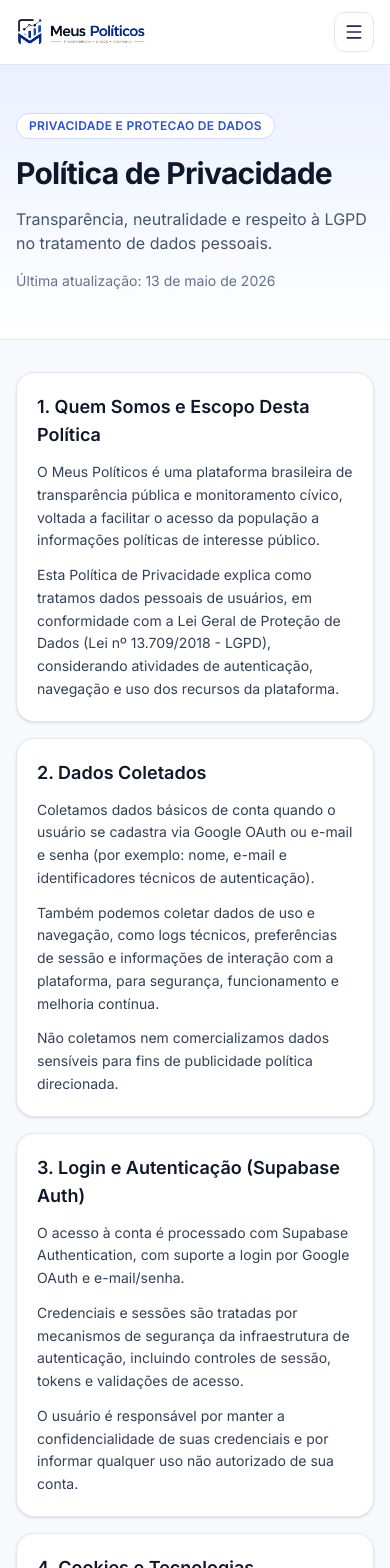
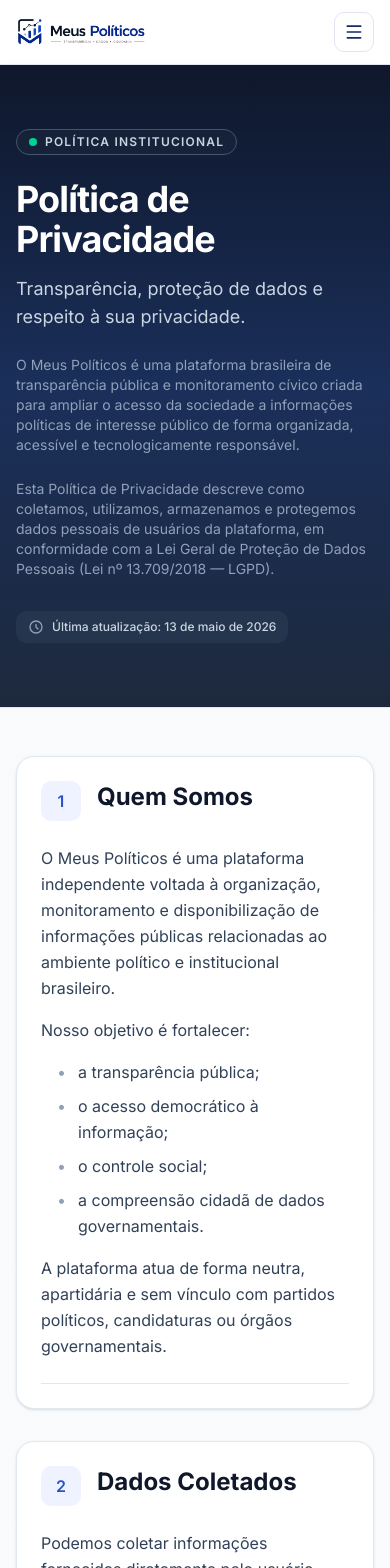
Before and after one commit to paulobolliger/meus-politicos, a Next.js app in the folder app/: page /privacidade in a window 390 px wide. Shown: the top 1568 px of the page. Built offline with nearby package versions, Linux system fonts and the light colour scheme.

Commit message:
refactor: redesign página de privacidade com novo conteúdo institucional e layout moderno

```diff
--- a/app/src/app/privacidade/page.tsx
+++ b/app/src/app/privacidade/page.tsx
@@ -1,163 +1,362 @@
+'use client'
+
 import Link from 'next/link'
+import { useState, useEffect } from 'react'
+import { ChevronUp } from 'lucide-react'
 
 const dataAtualizacao = '13 de maio de 2026'
 
 const secoes = [
   {
-    titulo: '1. Quem Somos e Escopo Desta Política',
+    id: 'quem-somos',
+    numero: 1,
+    titulo: 'Quem Somos',
     conteudo: [
-      'O Meus Políticos é uma plataforma brasileira de transparência pública e monitoramento cívico, voltada a facilitar o acesso da população a informações políticas de interesse público.',
-      'Esta Política de Privacidade explica como tratamos dados pessoais de usuários, em conformidade com a Lei Geral de Proteção de Dados (Lei nº 13.709/2018 - LGPD), considerando atividades de autenticação, navegação e uso dos recursos da plataforma.',
+      'O Meus Políticos é uma plataforma independente voltada à organização, monitoramento e disponibilização de informações públicas relacionadas ao ambiente político e institucional brasileiro.',
+      'Nosso objetivo é fortalecer:',
+      '• a transparência pública;\n• o acesso democrático à informação;\n• o controle social;\n• a compreensão cidadã de dados governamentais.',
+      'A plataforma atua de forma neutra, apartidária e sem vínculo com partidos políticos, candidaturas ou órgãos governamentais.',
     ],
   },
   {
-    titulo: '2. Dados Coletados',
+    id: 'dados-coletados',
+    numero: 2,
+    titulo: 'Dados Coletados',
     conteudo: [
-      'Coletamos dados básicos de conta quando o usuário se cadastra via Google OAuth ou e-mail e senha (por exemplo: nome, e-mail e identificadores técnicos de autenticação).',
-      'Também podemos coletar dados de uso e navegação, como logs técnicos, preferências de sessão e informações de interação com a plataforma, para segurança, funcionamento e melhoria contínua.',
-      'Não coletamos nem comercializamos dados sensíveis para fins de publicidade política direcionada.',
+      'Podemos coletar informações fornecidas diretamente pelo usuário durante:',
+      '• criação de conta;\n• autenticação;\n• navegação;\n• interação com funcionalidades da plataforma.',
+      'Os dados coletados podem incluir:',
+      '• nome;\n• endereço de e-mail;\n• identificadores de autenticação;\n• imagem de perfil (quando disponibilizada pelo provedor de login);\n• registros técnicos de acesso;\n• informações de sessão;\n• preferências de uso;\n• dados básicos de dispositivo e navegador.',
+      'Também podem ser gerados logs técnicos e métricas operacionais necessários para segurança, estabilidade e melhoria contínua da plataforma.',
+      'O Meus Políticos não comercializa dados pessoais e não utiliza informações pessoais para publicidade política direcionada.',
     ],
   },
   {
-    titulo: '3. Login e Autenticação (Supabase Auth)',
+    id: 'autenticacao',
+    numero: 3,
+    titulo: 'Login e Autenticação',
     conteudo: [
-      'O acesso à conta é processado com Supabase Authentication, com suporte a login por Google OAuth e e-mail/senha.',
-      'Credenciais e sessões são tratadas por mecanismos de segurança da infraestrutura de autenticação, incluindo controles de sessão, tokens e validações de acesso.',
-      'O usuário é responsável por manter a confidencialidade de suas credenciais e por informar qualquer uso não autorizado de sua conta.',
+      'O acesso à plataforma pode ocorrer por meio de:',
+      '• Google OAuth;\n• login via X (Twitter);\n• autenticação por e-mail e senha;\n• outros métodos que venham a ser disponibilizados futuramente.',
+      'Os processos de autenticação utilizam serviços especializados de infraestrutura, incluindo Supabase Authentication, com mecanismos de segurança para:',
+      '• gerenciamento de sessão;\n• emissão de tokens;\n• validação de acesso;\n• proteção contra acessos indevidos.',
+      'O usuário é responsável por manter a confidencialidade de suas credenciais e comunicar imediatamente qualquer uso suspeito ou não autorizado de sua conta.',
     ],
   },
   {
-    titulo: '4. Cookies e Tecnologias Semelhantes',
+    id: 'cookies',
+    numero: 4,
+    titulo: 'Cookies e Tecnologias Semelhantes',
     conteudo: [
-      'Utilizamos cookies e tecnologias semelhantes para manter sessões autenticadas, melhorar desempenho e garantir o funcionamento adequado das funcionalidades da plataforma.',
-      'Podem existir cookies estritamente necessários (segurança e autenticação) e cookies de medição/analytics, conforme configuração ativa no ambiente.',
-      'O usuário pode gerenciar cookies no navegador, ciente de que a desativação de determinados cookies pode impactar funcionalidades essenciais.',
+      'Utilizamos cookies e tecnologias similares para:',
+      '• manter sessões autenticadas;\n• melhorar desempenho;\n• garantir funcionamento adequado da plataforma;\n• personalizar experiência de navegação;\n• analisar métricas de uso e estabilidade.',
+      'Os cookies podem incluir:',
+      '• cookies estritamente necessários;\n• cookies de segurança;\n• cookies de autenticação;\n• cookies analíticos e estatísticos.',
+      'O usuário pode gerenciar ou bloquear cookies diretamente em seu navegador, ciente de que determinadas funcionalidades poderão ser afetadas.',
     ],
   },
   {
-    titulo: '5. Analytics e Métricas de Uso',
+    id: 'analytics',
+    numero: 5,
+    titulo: 'Analytics e Métricas Operacionais',
     conteudo: [
-      'Podemos coletar métricas agregadas de acesso e comportamento para entender performance, estabilidade, usabilidade e evolução do produto.',
-      'Sempre que possível, adotamos minimização de dados e análise agregada, evitando identificação desnecessária de usuários.',
-      'Essas métricas são utilizadas para melhoria de serviço, não para venda de dados pessoais.',
+      'Podemos utilizar ferramentas de analytics e monitoramento para compreender:',
+      '• estabilidade da aplicação;\n• desempenho técnico;\n• usabilidade;\n• comportamento agregado de navegação;\n• evolução do produto.',
+      'Sempre que possível, adotamos princípios de:',
+      '• minimização de dados;\n• anonimização;\n• agregação estatística;\n• redução de identificação individual.',
+      'As informações coletadas são utilizadas exclusivamente para melhoria da plataforma e segurança operacional.',
     ],
   },
   {
-    titulo: '6. Uso de Dados Públicos e Fontes Oficiais',
+    id: 'dados-publicos',
+    numero: 6,
+    titulo: 'Dados Públicos e Fontes Governamentais',
     conteudo: [
-      'A plataforma pode exibir dados políticos e institucionais obtidos de APIs governamentais oficiais, portais de dados abertos e outras fontes públicas legítimas.',
-      'Esses dados têm natureza informativa e cívica, com foco em transparência democrática, sem endosso político-partidário.',
-      'Empregamos processos de tratamento para organização e legibilidade, preservando o caráter público e a referência às fontes de origem.',
+      'O Meus Políticos pode exibir informações provenientes de:',
+      '• APIs governamentais oficiais;\n• portais de transparência;\n• bases públicas abertas;\n• diários oficiais;\n• fontes institucionais legítimas.',
+      'Esses dados possuem natureza pública e são organizados para facilitar:',
+      '• pesquisa;\n• acompanhamento;\n• contextualização;\n• compreensão cidadã.',
+      'A plataforma não altera a natureza pública dessas informações e busca preservar referências de origem sempre que possível.',
+      'O tratamento e organização dos dados não representam apoio político, recomendação eleitoral ou posicionamento partidário.',
     ],
   },
   {
-    titulo: '7. Finalidades e Bases Legais (LGPD)',
+    id: 'finalidades-lgpd',
+    numero: 7,
+    titulo: 'Finalidades e Bases Legais (LGPD)',
     conteudo: [
-      'Tratamos dados pessoais para finalidades como autenticação, segurança da conta, operação da plataforma, comunicação com o usuário, cumprimento de obrigações legais e melhoria de serviço.',
-      'As bases legais podem incluir execução de contrato, cumprimento de obrigação legal/regulatória, legítimo interesse e, quando aplicável, consentimento.',
-      'Aplicamos princípios da LGPD, incluindo necessidade, adequação, transparência, segurança e prevenção.',
+      'O tratamento de dados pessoais ocorre para finalidades legítimas relacionadas à operação da plataforma, incluindo:',
+      '• autenticação e gerenciamento de contas;\n• segurança da informação;\n• prevenção a fraudes;\n• funcionamento técnico da plataforma;\n• comunicação institucional;\n• melhoria contínua de funcionalidades;\n• cumprimento de obrigações legais e regulatórias.',
+      'As bases legais aplicáveis podem incluir:',
+      '• execução de contrato;\n• cumprimento de obrigação legal;\n• legítimo interesse;\n• exercício regular de direitos;\n• consentimento, quando necessário.',
+      'Adotamos os princípios previstos pela LGPD, incluindo:',
+      '• finalidade;\n• adequação;\n• necessidade;\n• transparência;\n• segurança;\n• prevenção;\n• responsabilização.',
     ],
   },
   {
-    titulo: '8. Compartilhamento, Retenção e Proteção de Dados',
+    id: 'compartilhamento',
+    numero: 8,
+    titulo: 'Compartilhamento e Retenção de Dados',
     conteudo: [
-      'Não vendemos dados pessoais de usuários.',
-      'Dados podem ser compartilhados apenas com operadores e serviços necessários à operação (por exemplo, autenticação, infraestrutura e segurança), mediante controles contratuais e técnicos.',
-      'Mantemos medidas razoáveis de segurança, incluindo controles de acesso e boas práticas de proteção, pelo período necessário ao cumprimento das finalidades e obrigações legais.',
+      'O Meus Políticos não vende dados pessoais de usuários.',
+      'Dados poderão ser compartilhados apenas com prestadores de serviço e operadores essenciais à operação da plataforma, tais como:',
+      '• serviços de autenticação;\n• hospedagem e infraestrutura;\n• monitoramento técnico;\n• segurança;\n• analytics.',
+      'Esses compartilhamentos ocorrem sob medidas razoáveis de proteção técnica e contratual.',
+      'Os dados são armazenados somente pelo período necessário ao cumprimento:',
+      '• das finalidades descritas nesta política;\n• de obrigações legais;\n• de requisitos regulatórios;\n• de necessidades legítimas de segurança e operação.',
     ],
   },
   {
-    titulo: '9. Direitos do Titular (LGPD)',
+    id: 'seguranca',
+    numero: 9,
+    titulo: 'Segurança da Informação',
     conteudo: [
-      'Nos termos da LGPD, o titular pode solicitar confirmação de tratamento, acesso, correção, anonimização, portabilidade, eliminação quando cabível e informações sobre compartilhamento.',
-      'Também é possível solicitar revisão de decisões automatizadas quando aplicável e obter informações sobre critérios utilizados.',
-      'Para exercer direitos, entre em contato pelo e-mail indicado nesta política.',
+      'Empregamos medidas técnicas e organizacionais razoáveis para proteger dados pessoais contra:',
+      '• acessos não autorizados;\n• destruição;\n• perda;\n• alteração;\n• divulgação indevida;\n• incidentes de segurança.',
+      'Apesar dos esforços contínuos de proteção, nenhum ambiente digital é completamente imune a riscos.',
+      'O usuário reconhece os riscos inerentes ao uso da internet e compromete-se a utilizar a plataforma de maneira segura e responsável.',
     ],
   },
   {
-    titulo: '10. Alterações desta Política',
+    id: 'direitos',
+    numero: 10,
+    titulo: 'Direitos do Titular de Dados',
     conteudo: [
-      'Esta Política de Privacidade pode ser atualizada para refletir melhorias de produto, mudanças regulatórias ou ajustes operacionais.',
-      'Quando houver alterações relevantes, a nova versão será publicada nesta página com a data de atualização correspondente.',
+      'Nos termos da LGPD, o titular dos dados poderá solicitar:',
+      '• confirmação da existência de tratamento;\n• acesso aos dados;\n• correção de informações incompletas ou desatualizadas;\n• anonimização, bloqueio ou eliminação quando aplicável;\n• portabilidade;\n• informações sobre compartilhamento;\n• revisão de decisões automatizadas, quando existente.',
+      'As solicitações poderão ser realizadas por meio dos canais oficiais de contato informados nesta política.',
     ],
   },
   {
-    titulo: '11. Contato',
+    id: 'alteracoes',
+    numero: 11,
+    titulo: 'Alterações desta Política',
     conteudo: [
-      'Dúvidas, solicitações e exercício de direitos relacionados à privacidade e proteção de dados podem ser encaminhados para contato@meuspoliticos.com.br.',
+      'Esta Política de Privacidade poderá ser atualizada periodicamente para refletir:',
+      '• evolução da plataforma;\n• mudanças regulatórias;\n• melhorias técnicas;\n• alterações operacionais;\n• adequações legais.',
+      'A versão vigente estará sempre disponível nesta página com sua respectiva data de atualização.',
+    ],
+  },
+  {
+    id: 'contato',
+    numero: 12,
+    titulo: 'Contato',
+    conteudo: [
+      'Para dúvidas, solicitações relacionadas à privacidade ou exercício de direitos previstos na LGPD, entre em contato:',
+      'contato@meuspoliticos.com.br',
     ],
   },
 ]
 
+function TableOfContents({ activeSection }: { activeSection: string }) {
+  return (
+    <nav
+      className="sticky top-4 max-h-[calc(100vh-2rem)] space-y-2 overflow-y-auto rounded-2xl border border-slate-200 bg-white p-4 shadow-sm"
+      aria-label="Navegação da página"
+    >
+      <h3 className="px-2 text-xs font-semibold uppercase tracking-widest text-slate-500">Sumário</h3>
+      <ul className="space-y-1">
+        {secoes.map((secao) => (
+          <li key={secao.id}>
+            <a
+              href={`#${secao.id}`}
+              className={`block rounded-lg px-3 py-2 text-sm transition ${
+                activeSection === secao.id
+                  ? 'bg-[#eef3ff] font-medium text-[#2952cc]'
+                  : 'text-slate-600 hover:bg-slate-100 hover:text-slate-900'
+              }`}
+            >
+              {secao.numero}. {secao.titulo}
+            </a>
+          </li>
+        ))}
+      </ul>
+    </nav>
+  )
+}
+
 export default function PrivacyPage() {
+  const [activeSection, setActiveSection] = useState('')
+  const [showScrollTop, setShowScrollTop] = useState(false)
+
+  useEffect(() => {
+    const handleScroll = () => {
+      setShowScrollTop(window.scrollY > 400)
+
+      // Detectar seção ativa
+      const sections = secoes.map((s) => document.getElementById(s.id)).filter(Boolean)
+      const scrollPosition = window.scrollY + 100
+
+      for (const section of sections) {
+        if (section) {
+          const { offsetTop, offsetHeight } = section
+          if (scrollPosition >= offsetTop && scrollPosition < offsetTop + offsetHeight) {
+            setActiveSection(section.id)
+            break
+          }
+        }
+      }
+    }
+
+    window.addEventListener('scroll', handleScroll)
+    return () => window.removeEventListener('scroll', handleScroll)
+  }, [])
+
+  const scrollToTop = () => {
+    window.scrollTo({ top: 0, behavior: 'smooth' })
+  }
+
   return (
-    <main className="min-h-screen bg-[#f7f9fc]">
-      <section className="border-b border-slate-200 bg-linear-to-b from-[#eaf0ff] to-white">
-        <div className="container-shell py-12 sm:py-16">
-          <div className="max-w-3xl space-y-4">
-            <span className="inline-flex rounded-full border border-[#cfdcff] bg-white px-3 py-1 text-xs font-semibold uppercase tracking-wide text-[#2952cc]">
-              Privacidade e Protecao de Dados
-            </span>
-            <h1 className="text-3xl font-bold tracking-tight text-slate-900 sm:text-4xl">
-              Política de Privacidade
-            </h1>
-            <p className="text-base text-slate-600 sm:text-lg">
-              Transparência, neutralidade e respeito à LGPD no tratamento de dados pessoais.
+    <main className="min-h-screen bg-linear-to-b from-slate-50 to-white">
+      {/* Hero Section */}
+      <section className="border-b border-slate-200 bg-linear-to-b from-slate-900 via-[#1a2f5a] to-slate-800">
+        <div className="container-shell py-16 sm:py-24">
+          <div className="max-w-3xl space-y-6">
+            <div className="inline-flex items-center gap-2 rounded-full border border-slate-600 bg-slate-800/50 px-3 py-1 backdrop-blur-sm">
+              <span className="inline-block h-2 w-2 rounded-full bg-emerald-400"></span>
+              <span className="text-xs font-semibold uppercase tracking-widest text-slate-300">Política Institucional</span>
+            </div>
+
+            <div className="space-y-4">
+              <h1 className="text-4xl font-bold tracking-tight text-white sm:text-5xl md:text-6xl">Política de Privacidade</h1>
+              <p className="text-lg text-slate-300 sm:text-xl">
+                Transparência, proteção de dados e respeito à sua privacidade.
               </p>
-            <p className="text-sm text-slate-500">Última atualização: {dataAtualizacao}</p>
+            </div>
+
+            <p className="text-sm text-slate-400">
+              O Meus Políticos é uma plataforma brasileira de transparência pública e monitoramento cívico criada para ampliar o acesso da sociedade a informações políticas de interesse público de forma organizada, acessível e tecnologicamente responsável.
+            </p>
+
+            <p className="text-sm text-slate-400">
+              Esta Política de Privacidade descreve como coletamos, utilizamos, armazenamos e protegemos dados pessoais de usuários da plataforma, em conformidade com a Lei Geral de Proteção de Dados Pessoais (Lei nº 13.709/2018 — LGPD).
+            </p>
+
+            <div className="pt-2">
+              <div className="inline-flex items-center gap-2 rounded-lg bg-slate-700/50 px-3 py-2 backdrop-blur-sm">
+                <svg className="h-4 w-4 text-slate-400" fill="none" stroke="currentColor" viewBox="0 0 24 24">
+                  <path strokeLinecap="round" strokeLinejoin="round" strokeWidth={2} d="M12 8v4l3 3m6-3a9 9 0 11-18 0 9 9 0 0118 0z" />
+                </svg>
+                <span className="text-xs font-medium text-slate-300">Última atualização: {dataAtualizacao}</span>
+              </div>
+            </div>
           </div>
         </div>
       </section>
 
-      <section className="container-shell py-8 sm:py-10">
-        <div className="grid gap-4 sm:gap-5">
-          {secoes.map((secao) => (
-            <article
-              key={secao.titulo}
-              className="rounded-2xl border border-slate-200 bg-white p-5 shadow-sm transition hover:-translate-y-0.5 hover:shadow-md"
+      {/* Main Content */}
+      <div className="container-shell py-12 sm:py-16">
+        <div className="grid gap-8 lg:grid-cols-4 lg:gap-12">
+          {/* Table of Contents - Desktop Only */}
+          <aside className="hidden lg:block">
+            <TableOfContents activeSection={activeSection} />
+          </aside>
+
+          {/* Content */}
+          <article className="space-y-8 lg:col-span-3">
+            {secoes.map((secao, index) => (
+              <section
+                key={secao.id}
+                id={secao.id}
+                className="scroll-mt-20 animate-in fade-in duration-500"
               >
-              <h2 className="text-lg font-semibold text-slate-900">{secao.titulo}</h2>
-              <div className="mt-3 space-y-3">
-                {secao.conteudo.map((paragrafo) => (
-                  <p key={paragrafo} className="text-sm leading-relaxed text-slate-700 sm:text-base">
-                    {paragrafo.includes('contato@meuspoliticos.com.br') ? (
-                      <>
-                        Dúvidas, solicitações e exercício de direitos relacionados à privacidade e proteção de dados podem ser encaminhados para{' '}
+                <div className="rounded-2xl border border-slate-200 bg-white p-6 shadow-sm transition hover:shadow-md sm:p-8">
+                  {/* Section Header */}
+                  <div className="mb-6 flex items-start gap-4">
+                    <div className="flex h-10 w-10 shrink-0 items-center justify-center rounded-lg bg-[#eef3ff] font-semibold text-[#2952cc]">
+                      {secao.numero}
+                    </div>
+                    <div className="flex-1">
+                      <h2 className="text-2xl font-bold text-slate-900">{secao.titulo}</h2>
+                    </div>
+                  </div>
+
+                  {/* Section Content */}
+                  <div className="space-y-4 text-slate-700">
+                    {secao.conteudo.map((paragrafo, idx) => {
+                      // Handle contact email
+                      if (paragrafo === 'contato@meuspoliticos.com.br') {
+                        return (
+                          <p key={idx} className="text-base leading-relaxed">
                             <a
                               href="mailto:contato@meuspoliticos.com.br"
-                          className="font-medium text-[#2952cc] hover:underline"
+                              className="font-semibold text-[#2952cc] hover:underline"
                             >
                               contato@meuspoliticos.com.br
                             </a>
-                        .
-                      </>
-                    ) : (
-                      paragrafo
-                    )}
+                          </p>
+                        )
+                      }
+
+                      // Handle bullet lists
+                      if (paragrafo.startsWith('•')) {
+                        return (
+                          <div key={idx} className="space-y-2 pl-4">
+                            {paragrafo.split('\n').map((item, itemIdx) => (
+                              <p key={itemIdx} className="flex gap-3 text-base leading-relaxed">
+                                <span className="text-slate-400">•</span>
+                                <span>{item.replace('• ', '')}</span>
                               </p>
                             ))}
                           </div>
-            </article>
-          ))}
+                        )
+                      }
+
+                      // Regular paragraphs
+                      return (
+                        <p key={idx} className="text-base leading-relaxed">
+                          {paragrafo}
+                        </p>
+                      )
+                    })}
                   </div>
 
-        <div className="mt-8 border-t border-slate-200 pt-6">
-          <div className="flex flex-wrap items-center gap-3 text-sm">
+                  {/* Divider */}
+                  {index < secoes.length - 1 && <div className="mt-6 border-t border-slate-200" />}
+                </div>
+              </section>
+            ))}
+          </article>
+        </div>
+      </div>
+
+      {/* Footer Navigation */}
+      <section className="border-t border-slate-200 bg-slate-50">
+        <div className="container-shell py-8 sm:py-12">
+          <div className="flex flex-col gap-4 sm:flex-row sm:items-center sm:justify-between">
             <Link
               href="/"
-              className="rounded-lg border border-slate-300 bg-white px-3 py-2 text-slate-700 transition hover:border-slate-400 hover:bg-slate-50"
+              className="group inline-flex items-center gap-2 rounded-lg border border-slate-300 bg-white px-4 py-2.5 font-medium text-slate-700 transition hover:border-slate-400 hover:bg-slate-50"
             >
+              <svg className="h-4 w-4 transition group-hover:-translate-x-1" fill="none" stroke="currentColor" viewBox="0 0 24 24">
+                <path strokeLinecap="round" strokeLinejoin="round" strokeWidth={2} d="M15 19l-7-7 7-7" />
+              </svg>
               Voltar para a página inicial
             </Link>
+
             <Link
               href="/termos"
-              className="rounded-lg border border-[#dbe4ff] bg-[#eef3ff] px-3 py-2 font-medium text-[#2952cc] transition hover:bg-[#e3ebff]"
+              className="inline-flex items-center gap-2 rounded-lg border border-[#dbe4ff] bg-[#eef3ff] px-4 py-2.5 font-medium text-[#2952cc] transition hover:bg-[#e3ebff]"
             >
               Ver Termos de Uso
+              <svg className="h-4 w-4" fill="none" stroke="currentColor" viewBox="0 0 24 24">
+                <path strokeLinecap="round" strokeLinejoin="round" strokeWidth={2} d="M9 5l7 7-7 7" />
+              </svg>
             </Link>
           </div>
         </div>
       </section>
+
+      {/* Scroll to Top Button */}
+      {showScrollTop && (
+        <button
+          onClick={scrollToTop}
+          className="fixed bottom-6 right-6 flex h-10 w-10 items-center justify-center rounded-full border border-slate-300 bg-white shadow-lg transition hover:bg-slate-50 lg:bottom-8 lg:right-8"
+          aria-label="Voltar ao topo"
+        >
+          <ChevronUp className="h-5 w-5 text-slate-700" />
+        </button>
+      )}
     </main>
   )
 }
```
Lines whose indentation alone changed are shown as unchanged.
